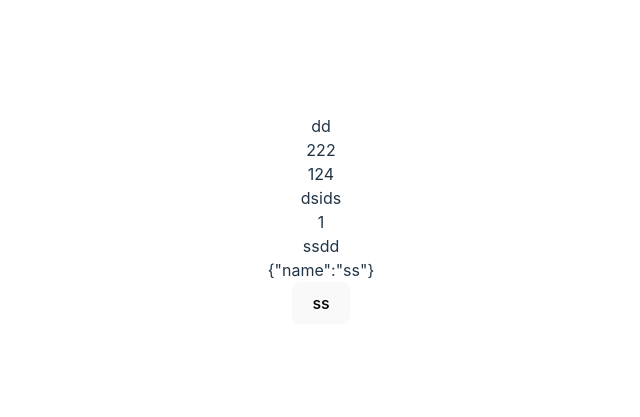
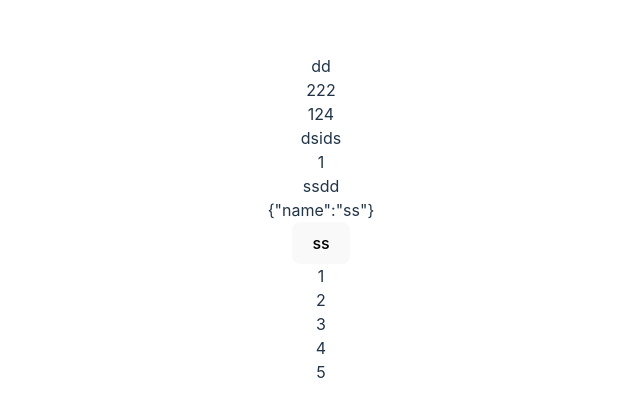
Before and after one commit to staticlock/ReactDev, a React (Vite) app in the folder demo-1/: page / in a window 1280 px wide. Shown: the part 181-598 px from the top of the page, without its empty margins (319-959 px from the left). Built offline with nearby package versions, Linux system fonts and the light colour scheme.

Commit message:
first commit

```diff
--- a/demo-1/src/App.tsx
+++ b/demo-1/src/App.tsx
@@ -1,11 +1,18 @@
 import './App.css'
+// 插值语法 {}
 function App() {
   let obj = { name: "ss" }
-  const fn = (par1, e) => {
-    console.log(par1, e)
+  // 泛型要加,不然被误认为标签
+  const fn = <T,>(par1: T, event: any) => {
+    console.log(par1, event)
   }
+  let id = "222"
+  let className = "ss"
+  let style = { color: "red" }
+  let arr = [1, 2, 3, 4, 5]
   return (
     <>
+      {/* 各种差值语法 */}
       <div>{"dd"}</div>
       <div>{222}</div>
       <div>{[1, 2, 4]}</div>
@@ -13,9 +20,18 @@ function App() {
       <div>{true ? "1" : "2"}</div>
       <div>{"ss".concat("dd")}</div>
       <div>{JSON.stringify(obj)}</div>
+      {/* 想传参，用高阶函数 */}
       <button onClick={(e) => { fn(1, e) }}>ss</button>
+      <div id={id}></div>
+      <div className={className}></div>
+      <div className={`${className} name2`}></div>
+      <div style={style}></div>
+      <div >
+        {arr.map((item, index) => {
+          return <div key={index}>{item}</div>
+        })}
+      </div>
     </>
   )
 }
-
 export default App
```
